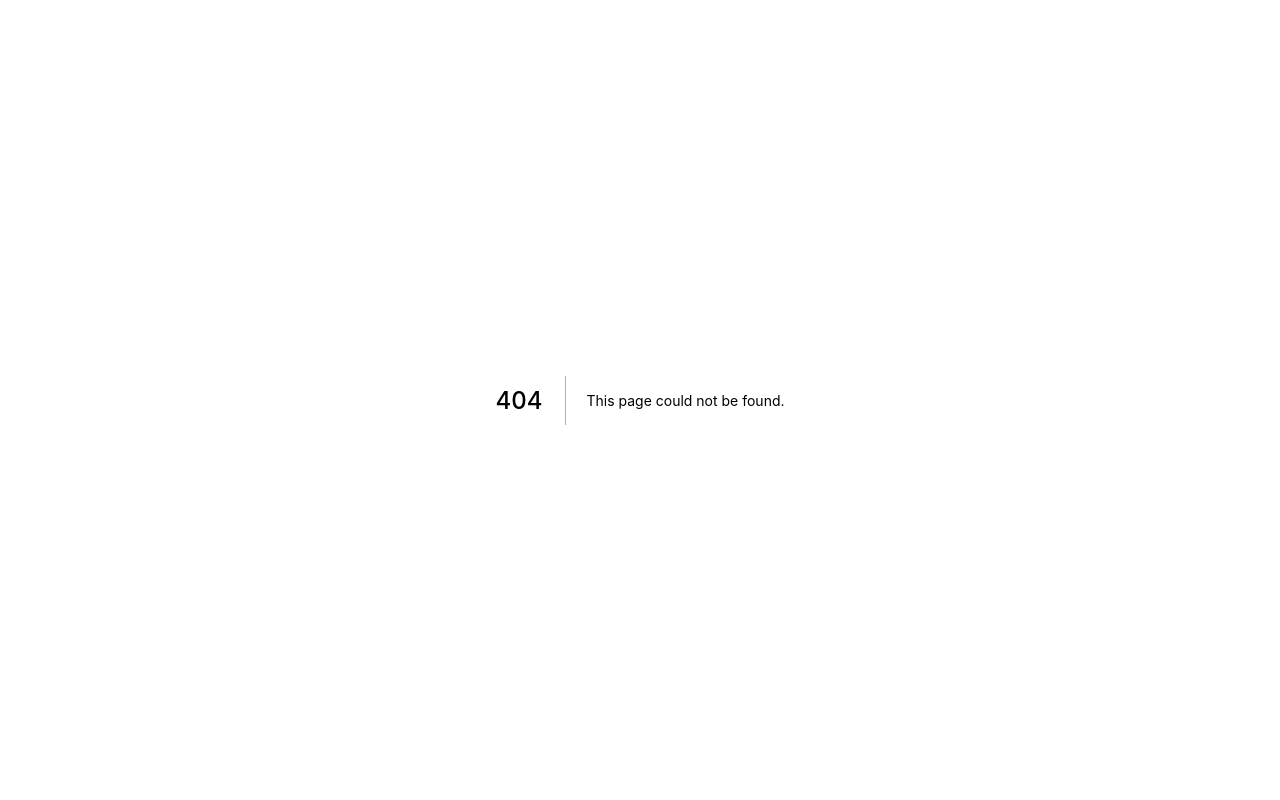
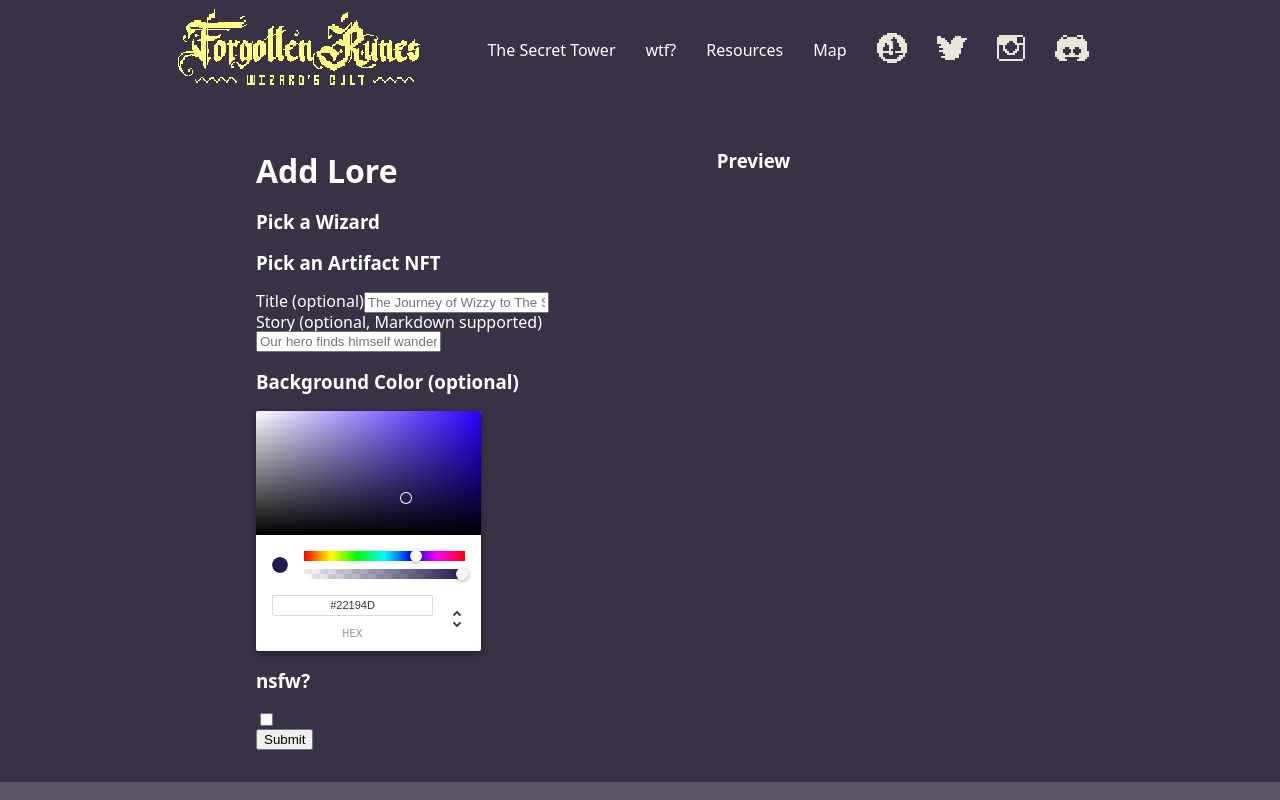
Before and after one commit to tv3636/forgotten-market, a Next.js app: page /lore/add in a window 1280 px wide. Before the commit this address had no page. Built offline with nearby package versions, Linux system fonts and the light colour scheme.

Commit message:
ugly stub page for lore

```diff
--- a/package.json
+++ b/package.json
@@ -36,6 +36,7 @@
     "@types/lodash": "^4.14.172",
     "@types/openseadragon": "^2.4.7",
     "@types/page-flip": "^2.0.0",
+    "@types/react-color": "^3.0.5",
     "@types/react-redux": "^7.1.12",
     "@types/react-virtualized": "^9.21.12",
     "@types/sharp": "^0.28.0",
@@ -55,6 +56,7 @@
     "copy-to-clipboard": "^3.3.1",
     "eth-hooks": "^1.1.2",
     "ethers": "^5.0.24",
+    "formik": "^2.2.9",
     "fortmatic": "^2.2.1",
     "gray-matter": "^4.0.3",
     "isomorphic-fetch": "^3.0.0",
@@ -83,6 +85,7 @@
     "qrcode.react": "^1.0.1",
     "react": "16.14.0",
     "react-blockies": "^1.4.1",
+    "react-color": "^2.19.3",
     "react-css-theme-switcher": "^0.2.3",
     "react-device-detect": "^1.15.0",
     "react-dom": "16.14.0",
@@ -103,7 +106,8 @@
     "tiny-invariant": "^1.1.0",
     "web3modal": "^1.9.3",
     "webfontloader": "^1.6.28",
-    "yargs": "^17.0.1"
+    "yargs": "^17.0.1",
+    "yup": "^0.32.9"
   },
   "devDependencies": {
     "@babel/core": "^7.12.9",
--- /dev/null
+++ b/pages/lore/add.tsx
@@ -0,0 +1,165 @@
+import Layout from "../../components/Layout";
+import ReactMarkdown from "react-markdown";
+import gfm from "remark-gfm";
+import styled from "@emotion/styled";
+import Book from "../../components/Lore/Book";
+import BookOfLoreControls from "../../components/Lore/BookOfLoreControls";
+import { useRouter } from "next/router";
+import { GetServerSidePropsContext } from "next";
+import { ResponsivePixelImg } from "../../components/ResponsivePixelImg";
+import { Formik, Form, useField } from "formik";
+import * as Yup from "yup";
+import { ChromePicker } from "react-color";
+import productionWizardData from "../../data/nfts-prod.json";
+const wizData = productionWizardData as { [wizardId: string]: any };
+
+const AddLoreWrapper = styled.div`
+  padding: 1em;
+  display: flex;
+  align-items: center;
+  justify-content: center;
+`;
+
+const AddLoreLayout = styled.div`
+  width: 100%;
+  max-width: 800px;
+  padding: 1em;
+  display: grid;
+  grid-template-columns: 3fr 2fr;
+  color: white;
+`;
+
+const WizardPicker = styled.div``;
+const ArtifactPicker = styled.div``;
+const FormPanel = styled.div``;
+const PreviewPanel = styled.div``;
+const HelpTooltip = styled.div`
+  display: none;
+`;
+const BackgroundColorPicker = styled.div``;
+const FormField = styled.div``;
+
+const NSFWToggle = ({ ...props }: { name: string }) => {
+  const [field, meta] = useField({ ...props, type: "checkbox" });
+  return (
+    <>
+      <label className="checkbox-input">
+        <input type="checkbox" {...field} {...props} />
+      </label>
+    </>
+  );
+};
+
+const TitleField = ({ ...props }: any) => {
+  const [field, meta] = useField(props);
+  return (
+    <>
+      <label htmlFor={props.id || props.name}>Title (optional)</label>
+      <input className="text-input" {...field} {...props} />
+      {meta.touched && meta.error ? (
+        <div className="error">{meta.error}</div>
+      ) : null}
+    </>
+  );
+};
+
+const StoryField = ({ ...props }: any) => {
+  const [field, meta] = useField(props);
+  return (
+    <>
+      <label htmlFor={props.id || props.name}>
+        Story (optional, Markdown supported)
+        <HelpTooltip>
+          Learn more about the <a href="TODO">markdown syntax here</a>
+        </HelpTooltip>
+      </label>
+      <input className="text-input" {...field} {...props} />
+      {meta.touched && meta.error ? (
+        <div className="error">{meta.error}</div>
+      ) : null}
+    </>
+  );
+};
+
+const AddLorePage = () => {
+  const router = useRouter();
+  const { wizardId, page } = router.query;
+
+  return (
+    <Layout
+      title={`Add Lore | Forgotten Runes Wizard's Cult: 10,000 on-chain Wizard NFTs`}
+    >
+      <AddLoreWrapper>
+        <Formik
+          initialValues={{ nsfw: false }}
+          onSubmit={(values, { setSubmitting }) => {
+            console.log(JSON.stringify(values, null, 2));
+          }}
+        >
+          <Form>
+            <AddLoreLayout>
+              <FormPanel>
+                <h1>Add Lore</h1>
+                <FormField>
+                  <h3>Pick a Wizard</h3>
+                  <WizardPicker />
+                </FormField>
+                <FormField>
+                  <h3>
+                    Pick an Artifact NFT
+                    <HelpTooltip>
+                      An Artifact can be any NFT that you want to attach to this
+                      Wizard
+                    </HelpTooltip>
+                  </h3>
+                  <ArtifactPicker />
+                </FormField>
+                <FormField>
+                  <TitleField
+                    label="Title"
+                    name="title"
+                    type="text"
+                    placeholder="The Journey of Wizzy to The Sacred Pillars"
+                  />
+                </FormField>
+                <FormField>
+                  <StoryField
+                    label="Story"
+                    name="story"
+                    type="textarea"
+                    placeholder="Our hero finds himself wandering, without water..."
+                  />
+                </FormField>
+                <FormField>
+                  <h3>Background Color (optional)</h3>
+                  {/* https://casesandberg.github.io/react-color/ */}
+                  <ChromePicker />
+                </FormField>
+                <FormField>
+                  <h3>
+                    nsfw?
+                    <HelpTooltip>
+                      Assigning nsfw status is a courtesy to let Wizards of all
+                      ages and backgrounds to safely enjoy the Lore. A good rule
+                      of thumb is nsfw should be enabled if the Lore is
+                      inappropriate for minors. If you have questions about when
+                      to use this switch, see the Community Guidelines.
+                    </HelpTooltip>
+                  </h3>
+                  <NSFWToggle name="nsfw" />
+                </FormField>
+                <FormField>
+                  <button type="submit">Submit</button>
+                </FormField>
+              </FormPanel>
+              <PreviewPanel>
+                <h3>Preview</h3>
+              </PreviewPanel>
+            </AddLoreLayout>
+          </Form>
+        </Formik>
+      </AddLoreWrapper>
+    </Layout>
+  );
+};
+export default AddLorePage;
```
